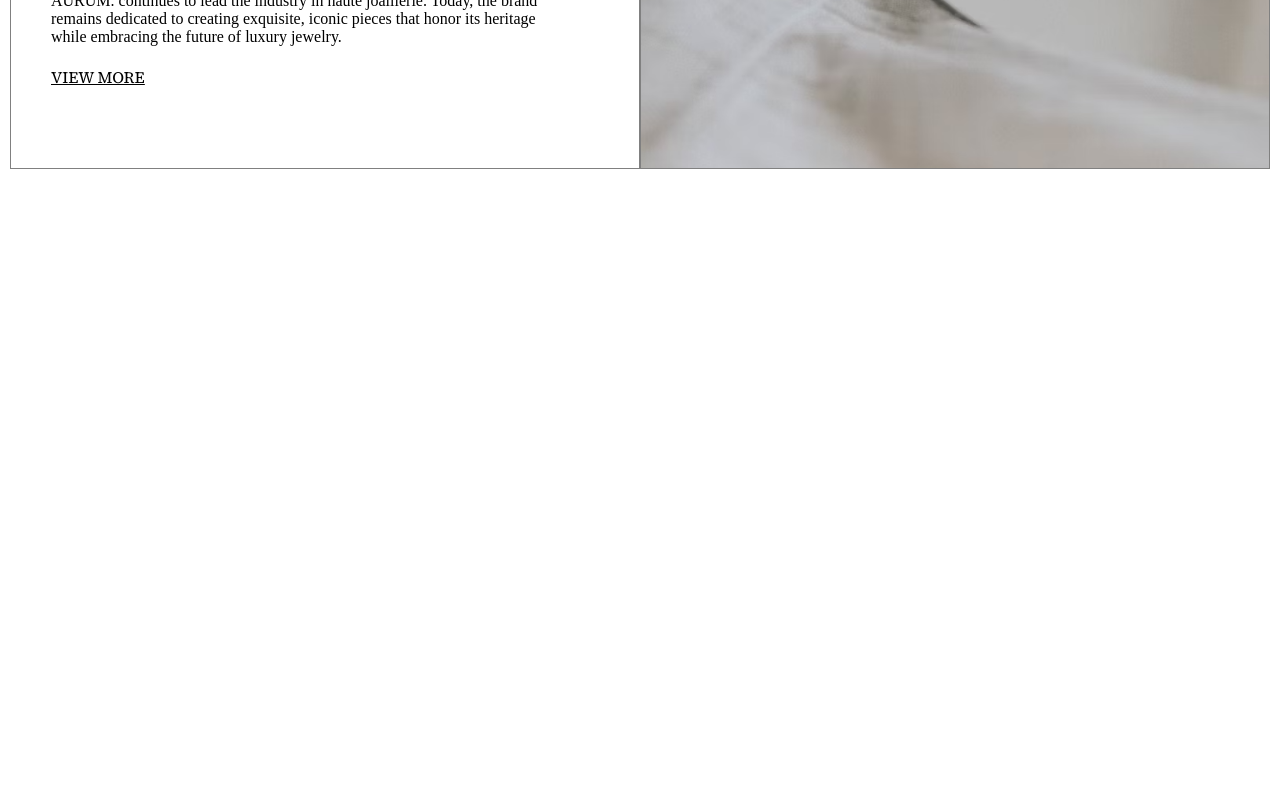
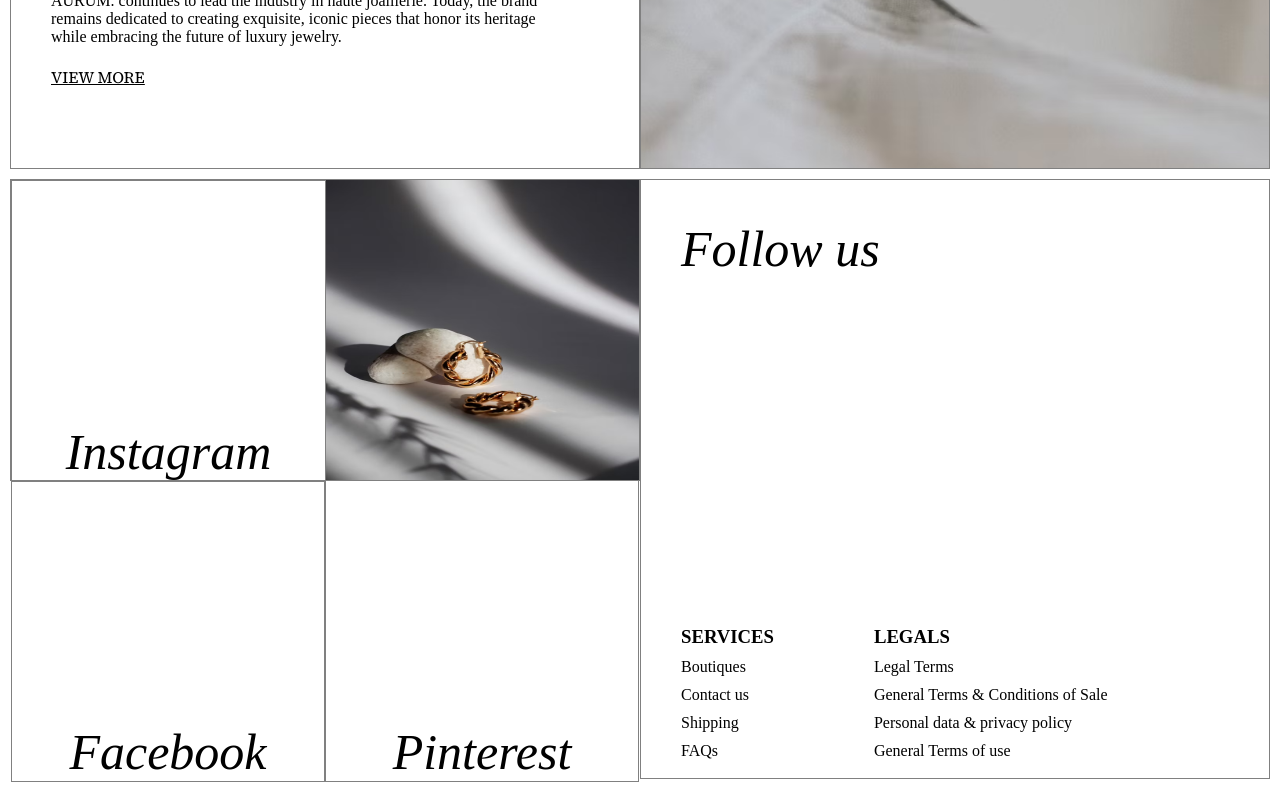
Before and after one commit to evelynmbart/jewerly-mock, a React (Vite) app: page / in a window 1280 px wide. Shown: the part 4372-5172 px from the top of the page. Before the commit the page ends 4544 px from the top, so only its background shows below. Built offline with nearby package versions, Linux system fonts and the light colour scheme; a web font is replaced by a local one.

Commit message:
finish socials comp

```diff
--- a/src/App.jsx
+++ b/src/App.jsx
@@ -5,6 +5,7 @@ import { Hero } from "./components/Hero";
 import { History } from "./components/History";
 import { More } from "./components/More";
 import { Navbar } from "./components/Navbar";
+import { Socials } from "./components/Socials";
 
 function App() {
   return (
@@ -15,6 +16,7 @@ function App() {
       <More />
       <DontMiss />
       <History />
+      <Socials />
     </>
   );
 }
--- a/src/components/DontMiss.jsx
+++ b/src/components/DontMiss.jsx
@@ -37,13 +37,14 @@ const Title = styled.div`
 `;
 
 const Right = styled.div`
-  width: 40%;
+  width: 57%;
   display: flex;
   align-items: center;
+  margin-right: 12px;
 `;
 
 const Input = styled.input`
-  width: 50%;
+  width: 48%;
   padding: 8px 0;
   text-indent: 5px;
   height: 20px;
--- a/src/components/More.jsx
+++ b/src/components/More.jsx
@@ -78,7 +78,7 @@ const Right = styled.div`
 `;
 const Box = styled.div`
   border: 1px solid grey;
-  width: 90%;
+  width: 88%;
   height: 39.75%;
   padding: 40px;
 `;
--- /dev/null
+++ b/src/components/Socials.jsx
@@ -0,0 +1,113 @@
+import styled from "styled-components";
+
+export function Socials() {
+  return (
+    <Container>
+      <Left>
+        <Top>
+          <Instagram>
+            <em>Instagram</em>
+          </Instagram>
+          <Image src="./images/five.png" />
+        </Top>
+        <Bottom>
+          <Instagram>
+            <em>Facebook</em>
+          </Instagram>
+          <Instagram>
+            <em>Pinterest</em>
+          </Instagram>
+        </Bottom>
+      </Left>
+      <Right>
+        <Text>
+          <Title>
+            <em>Follow us</em>
+          </Title>
+          <Links>
+            <Services>
+              <h3>SERVICES</h3>
+              <a>Boutiques</a>
+              <a>Contact us</a>
+              <a>Shipping</a>
+              <a>FAQs</a>
+            </Services>
+            <Legals>
+              <h3>LEGALS</h3>
+              <a>Legal Terms</a>
+              <a>General Terms & Conditions of Sale</a>
+              <a>Personal data & privacy policy</a>
+              <a>General Terms of use</a>
+            </Legals>
+          </Links>
+        </Text>
+      </Right>
+    </Container>
+  );
+}
+
+const Container = styled.div`
+  margin: 10px;
+  max-height: 600px;
+  display: flex;
+`;
+const Left = styled.div`
+  font-size: 50px;
+  width: 50%;
+  height: 300px;
+  border: 1px solid grey;
+`;
+const Instagram = styled.div`
+  height: 300px;
+  width: 50%;
+  display: flex;
+  align-items: end;
+  justify-content: center;
+  border: 1px solid gray;
+  cursor: pointer;
+`;
+
+const Right = styled.div`
+  float: right;
+  width: 50%;
+  max-height: 600px;
+  border: 1px solid grey;
+`;
+const Text = styled.div`
+  display: flex;
+  height: 540px;
+  justify-content: space-between;
+  flex-direction: column;
+  padding: 40px;
+`;
+const Title = styled.div`
+  font-size: 50px;
+  font-family: Source Serif 4, serif;
+`;
+const Links = styled.div`
+  display: flex;
+  align-items: end;
+  gap: 100px;
+`;
+const Services = styled.div`
+  display: flex;
+  flex-direction: column;
+  gap: 10px;
+`;
+const Legals = styled.div`
+  display: flex;
+  flex-direction: column;
+  gap: 10px;
+`;
+const Image = styled.img`
+  object-fit: fill;
+  width: 50%;
+`;
+const Top = styled.div`
+  display: flex;
+  height: 300px;
+  justify-content: space-between;
+`;
+const Bottom = styled.div`
+  display: flex;
+`;
```
